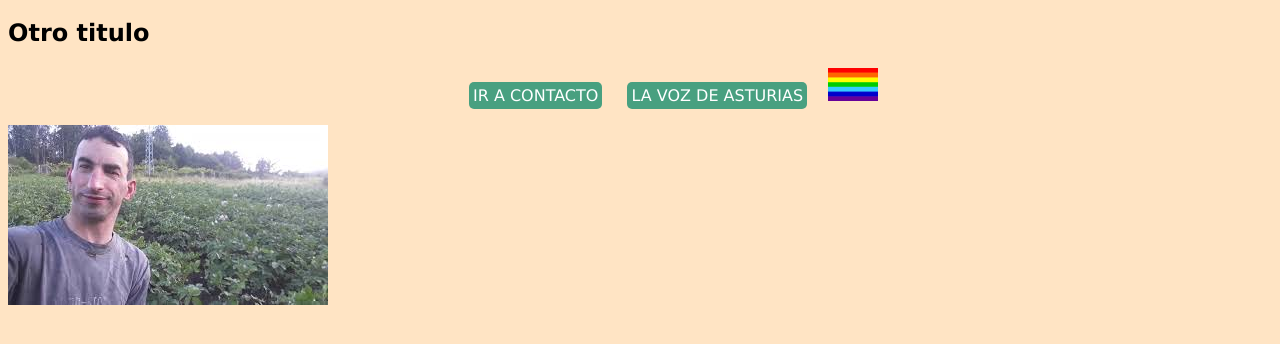
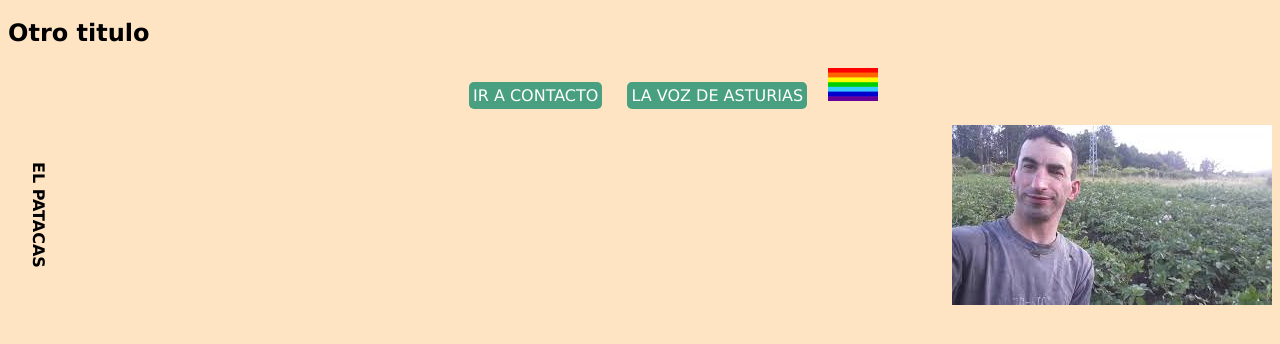
Before and after one commit to Pabloglezr8/Prueba-2DAW-Tunivers, a plain HTML site: page index.html in a window 1280 px wide. Shown: the part 62-406 px from the top of the page. Drawn offline with Linux system fonts and the light colour scheme.

Commit message:
texto en vertical

```diff
--- a/index.html
+++ b/index.html
@@ -21,7 +21,8 @@
         </div>
 
     </nav>
-    <div>
+    <div class="elpatacas">
+        <h4>EL PATACAS</h4>
         <img src="/assets/Patacas.jpg">
     </div>
 
--- a/styles/styles.css
+++ b/styles/styles.css
@@ -31,3 +31,13 @@ button{
     color: white;
     border-radius: 5px;
 }
+
+h4{
+    writing-mode: vertical-rl;
+}
+
+.elpatacas{
+    justify-content: space-between;
+    display: flex;
+    align-items: center;
+}
```
